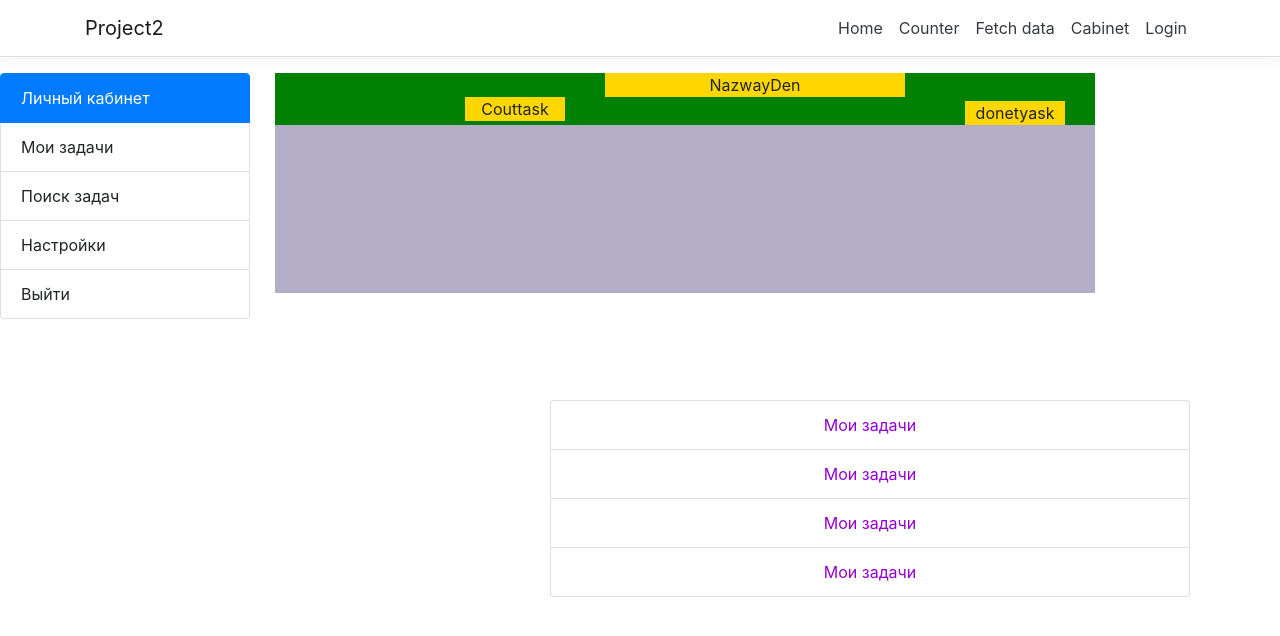
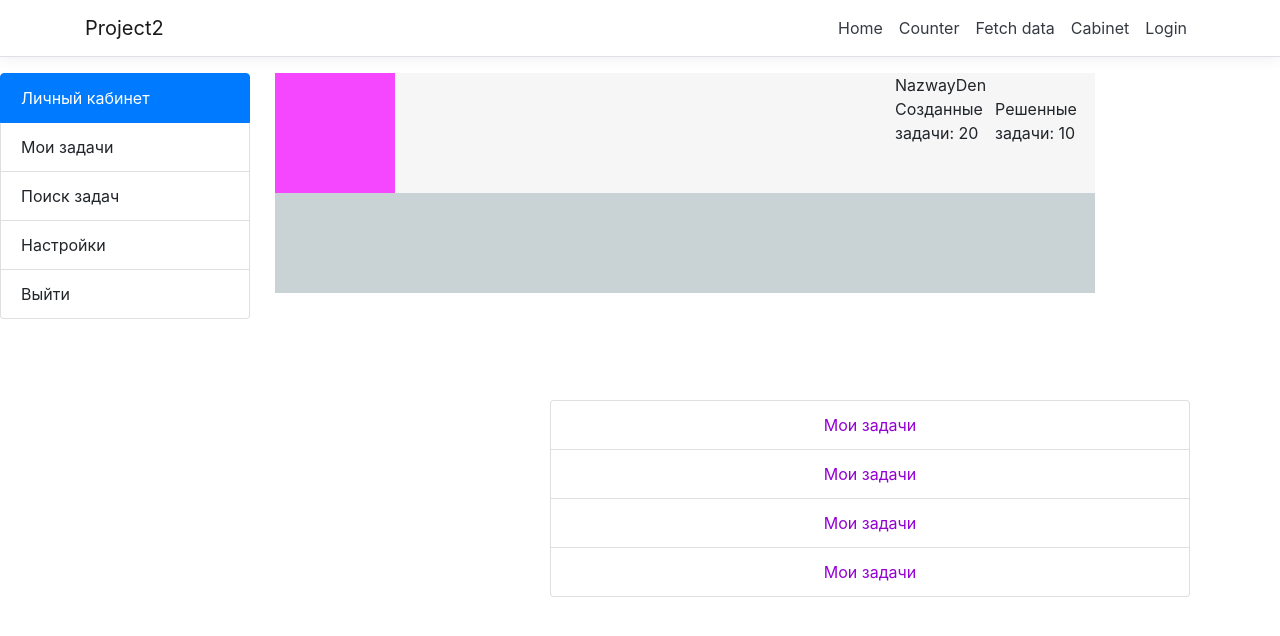
Before and after one commit to NazwayDen/Project2, an Angular app in the folder Project2/ClientApp/: page /lk in a window 1280 px wide. Shown: the top 636 px of the page. Built offline with nearby package versions, Linux system fonts and the light colour scheme; no server answers.

Commit message:
no message

```diff
--- a/Project2/ClientApp/src/app/components/private-room/private-room.component.css
+++ b/Project2/ClientApp/src/app/components/private-room/private-room.component.css
@@ -2,10 +2,9 @@
     width: 250px;
    }
  .nick{
-     text-align: center;
-     background-color: gold;
-     margin-left: 330px;
-     width: 300px;
+    width: 120px;
+
+
  }
  .lccentre-task{
     position: absolute; left: 550px; top: 400px; width: 50%;
@@ -22,23 +21,38 @@
     margin-right: auto;
     width: 820px;
     height: 220px;
-    background: #b4adc7;
+    background: #c9d2d4;
 }
 .counttask{
-    text-align: center;
-    background-color: gold;
-    margin-left: 190px;
 
     width: 100px;
 
 }
 .donetask{
-    text-align: center;
-    background-color: gold;
-    margin-left: 690px;
-    margin-top: -20px;
+
     width: 100px
     ;}
-    .lox{
-        background-color: green;
+    .lcbox{
+        display: flex;
+        flex-direction: row;
+        justify-content: space-between;
+        background-color:rgb(246,246,246);
     }
+    .avatarka{
+        width: 120px;
+    height: 120px;
+    background: #f447ff;
+
+    }
+    .helpdiv{
+        margin-right: 100px;
+        display: flex;
+        flex-direction: row;
+        justify-content: flex-end;
+
+    }
+    .task{
+        display: flex;
+        flex-direction: row;
+        justify-content:space-between;
+    }
--- a/Project2/ClientApp/src/app/components/private-room/private-room.component.html
+++ b/Project2/ClientApp/src/app/components/private-room/private-room.component.html
@@ -8,11 +8,19 @@
   </ul>
 </div>
 <div class="lcprofile">
-  <div class="lox">
-  <form class="nick">NazwayDen</form>
- <form class="counttask">Couttask</form>
-<form class="donetask">donetyask</form>
+  <div class="lcbox">
+    <div class="avatarka"></div>
+    <div>
+    <div class="nick">NazwayDen </div>
+   <div class="task"> <div class="counttask">Созданные задачи: 20</div>
+    <div class="donetask">Решенные задачи: 10</div></div>
+    </div>
+  </div>
+<div class=helpdiv>
+
+
 </div>
+
 </div>
 <div class="lccentre-task">
   <ul class="list-group">
```
